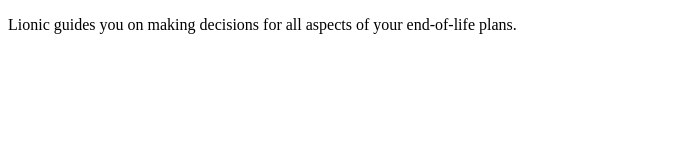
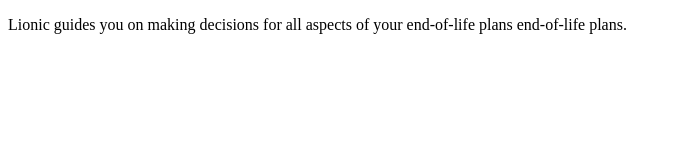
Before and after one commit to Liliya-Way/10_Project_Git, a plain HTML site: page index.html in a window 1280 px wide. Shown: the whole page, without its empty margins (0-677 px from the left). Drawn offline with Linux system fonts and the light colour scheme.

Commit message:
text changed 2

```diff
--- a/index.html
+++ b/index.html
@@ -7,7 +7,7 @@
 </head>
 <body>
     <p class="section-descr services-descr">
-        Lionic guides you on&nbsp;making decisions for all aspects of&nbsp;your end-of-life plans.
+        Lionic guides you on&nbsp;making decisions for all aspects of&nbsp;your end-of-life plans end-of-life plans.
     </p>
 </body>
 </html>
```
